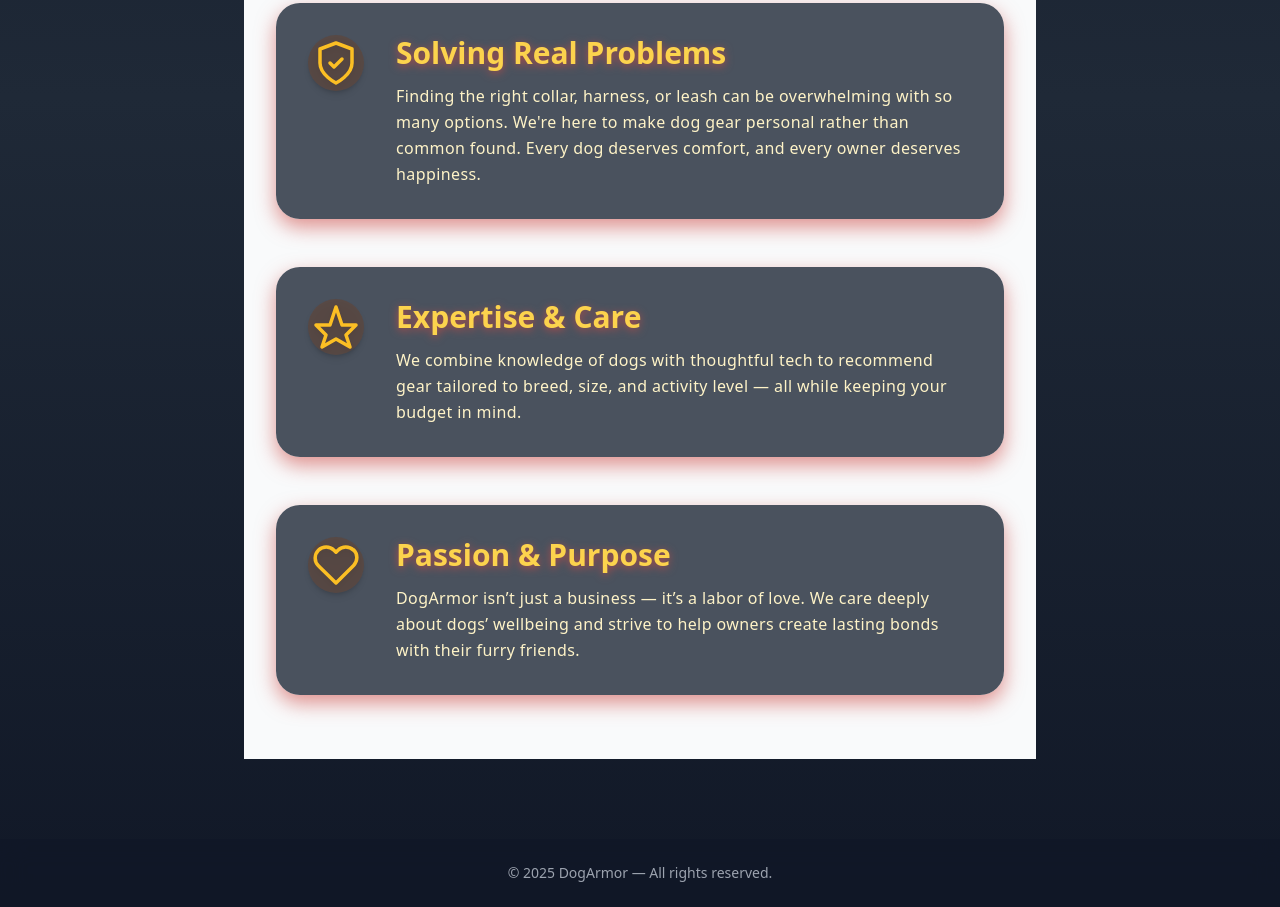
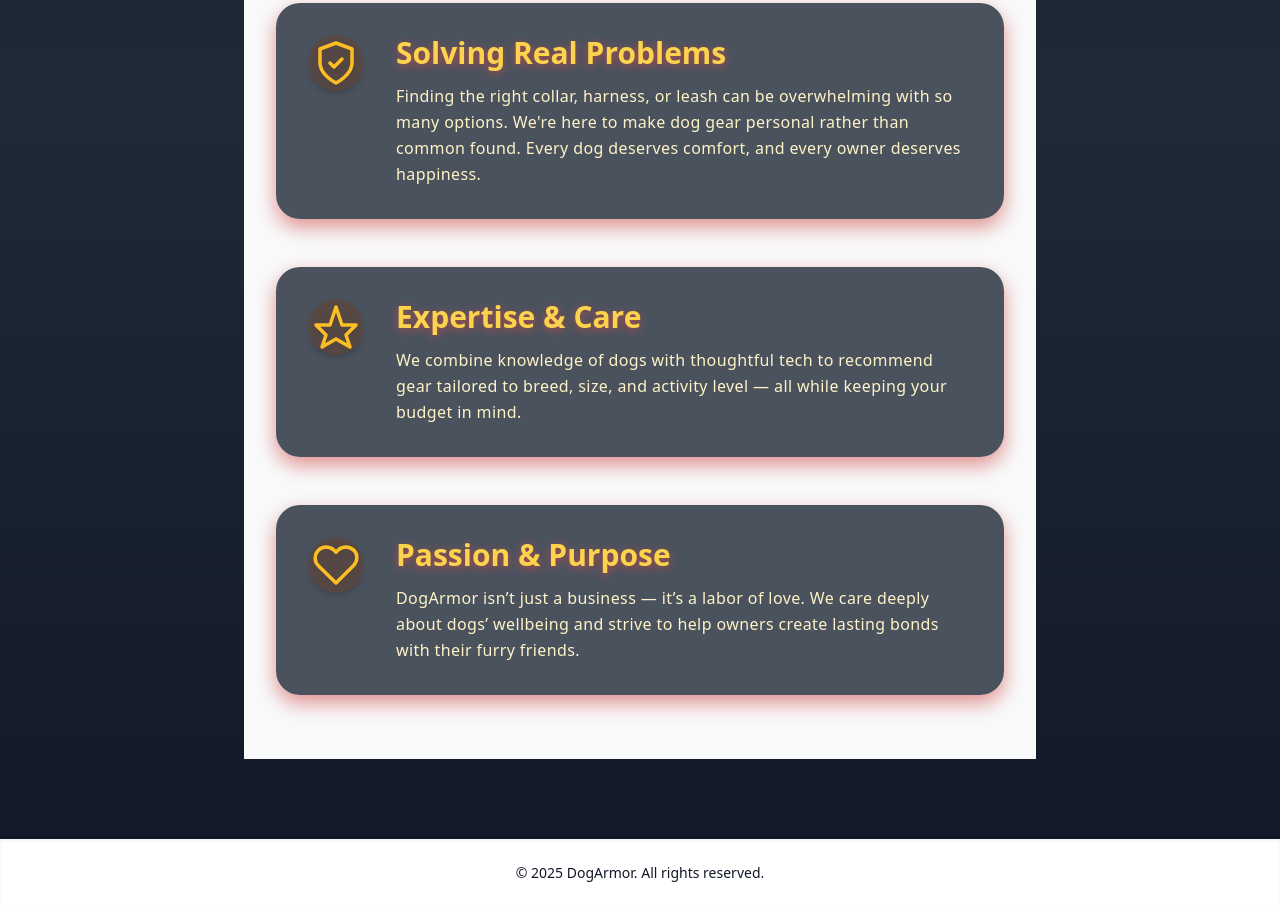
Before and after one commit to DogArmor-Devs/dog-armor, a plain HTML site: page frontend/why-us.html in a window 1280 px wide. Shown: the part 714-1621 px from the top of the page. Drawn offline with nearby package versions, Linux system fonts and the light colour scheme.

Commit message:
Primarily finished adding rights reserved

```diff
--- a/frontend/why-us.html
+++ b/frontend/why-us.html
@@ -101,8 +101,8 @@
     </section>
   </main>
 
-  <footer class="bg-gray-900 bg-opacity-90 backdrop-blur-md py-6 text-center text-gray-400 text-sm mt-auto select-none">
-    &copy; 2025 DogArmor — All rights reserved.
+  <footer class="bg-white text-gray-900 py-6 text-center text-sm mt-auto select-none shadow-inner">
+    &copy; 2025 DogArmor. All rights reserved.
   </footer>
 
 </body>
```
Also changed, not shown: frontend/how-it-works.html (+8 -0 lines).
